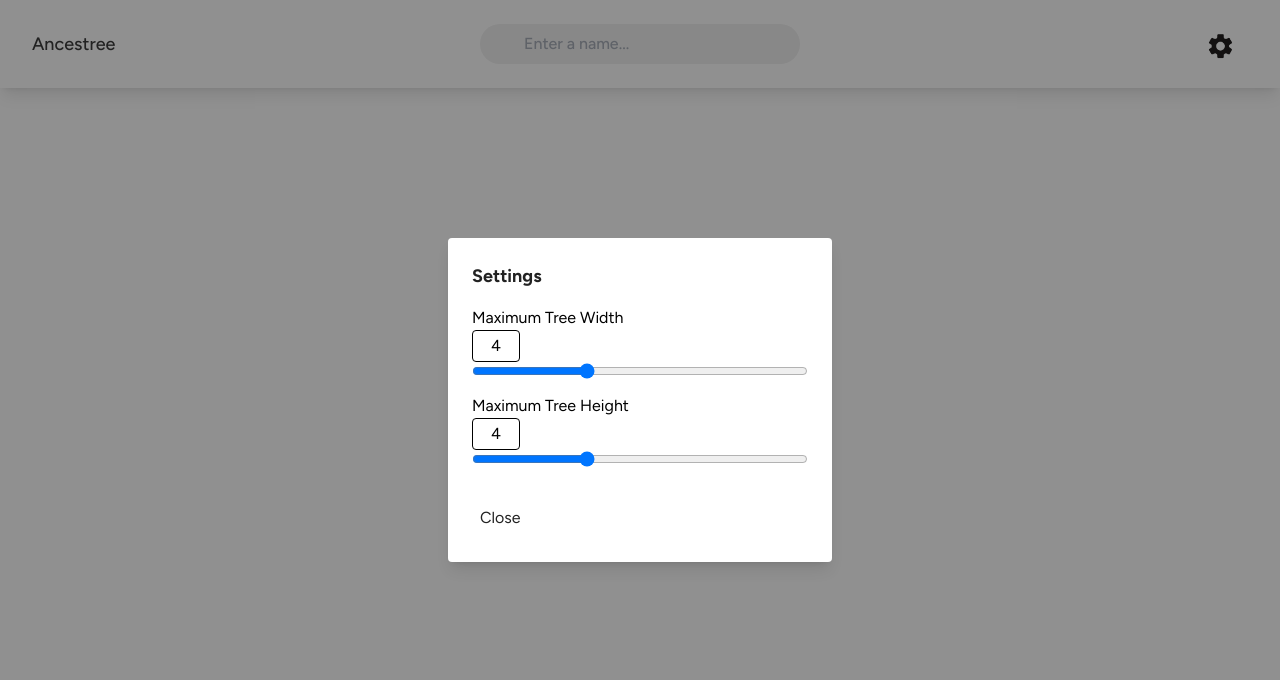
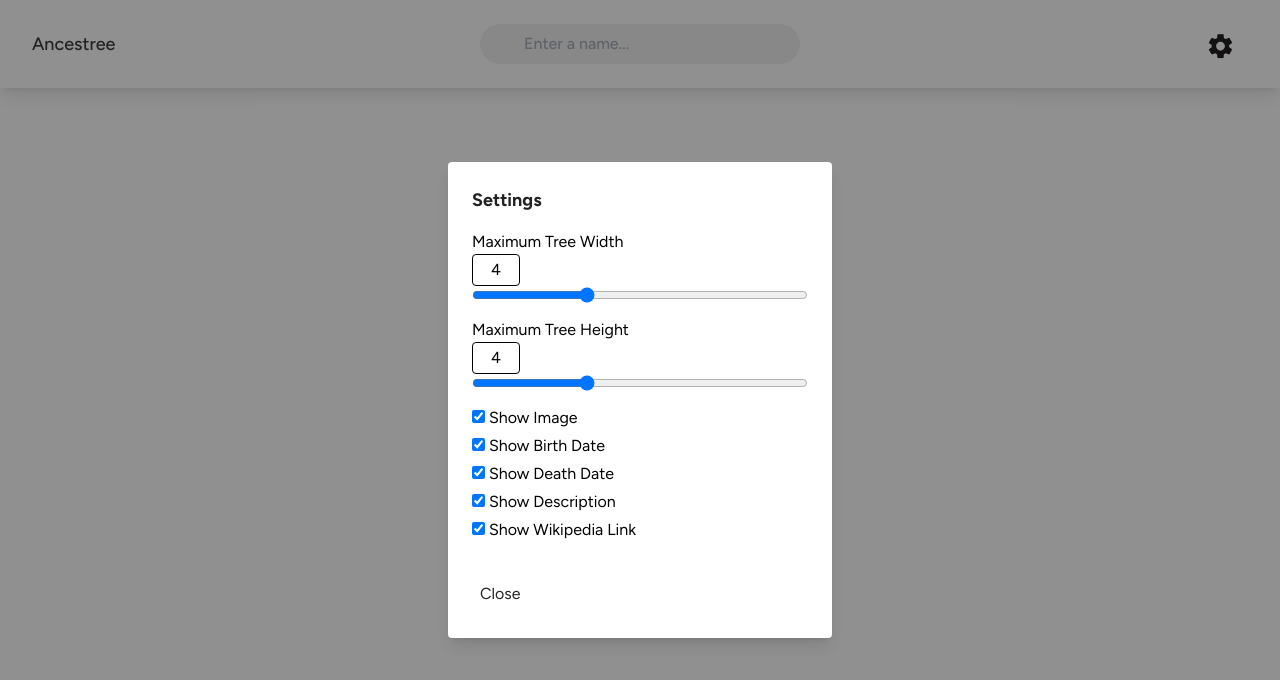
Before and after one commit to ancesTree2025/ancestree, a SvelteKit app in the folder client/: page / in a window 1280 px wide. Both pictures are taken after a click on the button 1220 px from the left and 44 px from the top of the page. Shown: the top 680 px of the page. Built offline with nearby package versions, Linux system fonts and the light colour scheme; some icons are missing.

Commit message:
Add settings pane checklist

```diff
--- a/client/src/routes/+page.svelte
+++ b/client/src/routes/+page.svelte
@@ -10,6 +10,7 @@
   import { page } from '$app/state';
   import { fetchRelationship } from '$lib/familytree/fetchRelationship';
   import TreeSearchInput from '../components/TreeSearchInput.svelte';
+  import { optional } from 'zod';
 
   const name = $state<string | undefined>();
   let status = $state<LoadingStatus>({ state: 'idle' });
@@ -23,6 +24,13 @@
   let showSettings = $state(false);
   let maxWidth = $state(4);
   let maxHeight = $state(4);
+  let checkboxOptions = [
+    { label: 'Show Image', checked: true },
+    { label: 'Show Birth Date', checked: true },
+    { label: 'Show Death Date', checked: true },
+    { label: 'Show Description', checked: true },
+    { label: 'Show Wikipedia Link', checked: true }
+  ];
 
 
   function toggleSettings() {
@@ -169,6 +177,16 @@
           </div>
           <input type="range" min="1" max="10" bind:value={maxHeight} class="w-full"/>
         </label>
+        <div class="mb-4">
+          {#each checkboxOptions as option}
+            <div class="flex items-center gap-2 mb-1">
+              <label>
+                <input id="checkbox-{option}" type="checkbox" bind:checked={option.checked} />
+                {option.label}
+              </label>
+            </div>
+          {/each}
+        </div>
         <button class="mt-4 p-2 bg-blue-500 text-black rounded" onclick={toggleSettings}>Close</button>
       </div>
     </div>
```
